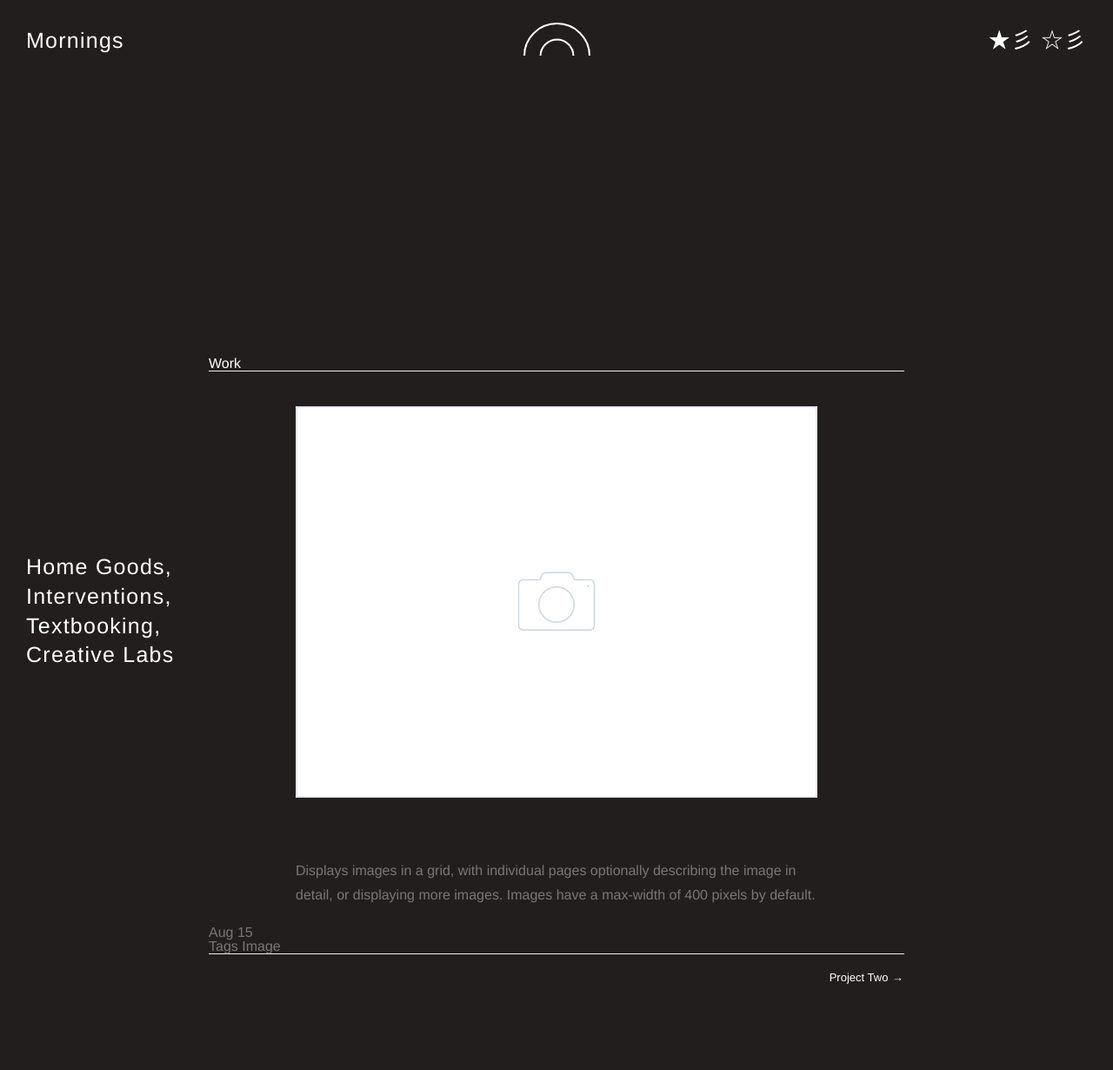
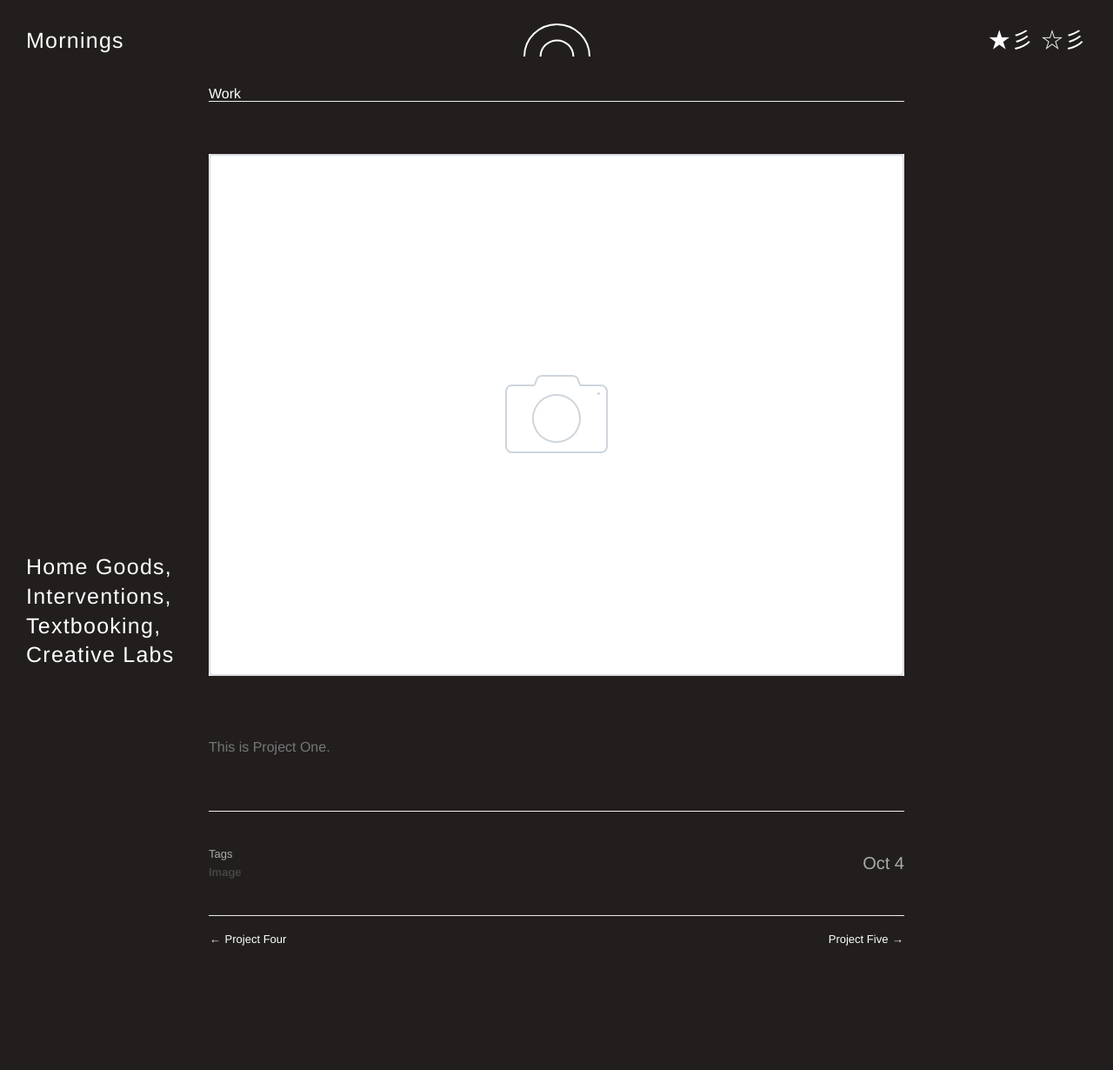
Before and after one commit to mornings/mornings-co.github.io, a PHP site: page /posts/project-one.html in a window 1280 px wide. Shown: the whole page at 87% size. After the commit the page ends 1087 px from the top, so only its background shows below. Run offline with PHP 8.4, Linux system fonts and the light colour scheme; some libraries are stand-ins or nearby versions.

Commit message:
new css — ugly as all hell but it works

```diff
--- a/posts/project-five.html
+++ b/posts/project-five.html
@@ -149,8 +149,8 @@
   <nav id="post-nav">
   	<span class="prev">
 
-  			<a href='/posts/project-four.html'>
-  				<span class="arrow">&larr;</span> Project Four
+  			<a href='/posts/project-one.html'>
+  				<span class="arrow">&larr;</span> Simple Home Goods
   			</a>
 
   	</span>
--- a/posts/project-four.html
+++ b/posts/project-four.html
@@ -157,8 +157,8 @@
 
   	<span class="next">
 
-  			<a href='/posts/project-five.html'>
-  				Project Five <span class="arrow">&rarr;</span>
+  			<a href='/posts/project-one.html'>
+  				Simple Home Goods <span class="arrow">&rarr;</span>
   			</a>
 
   	</span>
--- a/posts/project-one.html
+++ b/posts/project-one.html
@@ -132,14 +132,14 @@
 
 <p><img class="featured 2x" src="/static/images/image-full.jpg"/></p>
 
-<p>Displays images in a grid, with individual pages optionally describing the image in detail, or displaying more images. Images have a max-width of 400 pixels by default.</p>
+<p>This is Project One.</p>
 
 
   	</section>
   </article>
 
   <footer id="post-meta" class="group">
-    <div class="date">Aug 15</div>
+    <div class="date">Oct 4</div>
 
     <div><span>Tags</span> Image </div>
 
@@ -149,12 +149,16 @@
   <nav id="post-nav">
   	<span class="prev">
 
+  			<a href='/posts/project-four.html'>
+  				<span class="arrow">&larr;</span> Project Four
+  			</a>
+
   	</span>
 
   	<span class="next">
 
-  			<a href='/posts/project-two.html'>
-  				Project Two <span class="arrow">&rarr;</span>
+  			<a href='/posts/project-five.html'>
+  				Project Five <span class="arrow">&rarr;</span>
   			</a>
 
   	</span>
--- a/posts/project-six.html
+++ b/posts/project-six.html
@@ -130,9 +130,9 @@
   <article class="post">
   	<section class="post-body">
 
-<p><img class="featured 2x" src="/static/images/image-full.jpg"/></p>
+<p><img class="featured 2x" src="/static/images/uc.png"/></p>
 
-<p>Displays images in a grid, with individual pages optionally describing the image in detail, or displaying more images. Images have a max-width of 400 pixels by default.</p>
+<p>WAT images in a grid, with individual pages optionally describing the image in detail, or displaying more images. Images have a max-width of 400 pixels by default.</p>
 
 
   	</section>
--- a/posts/project-two.html
+++ b/posts/project-two.html
@@ -149,10 +149,6 @@
   <nav id="post-nav">
   	<span class="prev">
 
-  			<a href='/posts/project-one.html'>
-  				<span class="arrow">&larr;</span> Simple Home Goods
-  			</a>
-
   	</span>
 
   	<span class="next">
--- a/static/css/style.css
+++ b/static/css/style.css
@@ -17,17 +17,11 @@ body {
 	height: 100%;
 	color:#777;
 	background-color:#231E1E;
-
 }
 
-p {
-	line-height:1.8;
-}
-
-strong {
-	font-weight: 500;
-	color: #444;
-}
+/*=========================================
+Typography
+=========================================== */
 
 ul {
 	text-decoration:none;
@@ -45,22 +39,6 @@ a {
 a:hover {
 	text-decoration:none;
 	border-bottom: 2px solid;
-}
-
-.center {
-	margin: 0 auto;
-	/*padding:0 40px 0 40px;*/
-	max-width:200px;
-	position: relative; top: 7%;
-	-webkit-transform: translateY(-50%);
-	-ms-transform: translateY(-50%);
-	transform: translateY(-50%);
-}
-
-#logotype {
-	margin: 50px auto;
-	width: 100%;
-	height: 100%;
 }
 
 a#title {
@@ -93,11 +71,58 @@ a#bottomright {
 	max-width:200px;
 }
 
+p {
+	line-height:1.8;
+}
+
+p.small {
+	color: #bbb; font-size: 14px; line-height: 1.5;
+	display: block;
+}
+
+.post-body, p { line-height:1.7; }
+
+strong {
+	font-weight: 500;
+	color: #444;
+}
+
+h3 {
+	font-size:13px;
+	font-weight:bold;
+	color:#fff;
+	margin-bottom:6px;
+}
+
+h4 {
+	font-size: 13px;
+	font-weight: bold;
+	color: #666;
+	margin-bottom: 6px;
+}
+
+.center {
+	margin: 50px auto;
+	max-width:200px;
+	position: relative;
+	-webkit-transform: translateY(-50%);
+	-ms-transform: translateY(-50%);
+	transform: translateY(-50%);
+}
+
+#logotype {
+	position: fixed;
+/*	padding: 0px 1000px 0px 0px;*/
+	margin: 0px auto;
+	width: 100%;
+	height: 100%;
+}
+
 /*=========================================
 General Spacing
 =========================================== */
 .post p,.post ul {
-	max-width:600px;
+	max-width:800px;
 	margin:0 auto;
 }
 .post p {
@@ -204,6 +229,70 @@ img {
 }
 
 /*=========================================
+Post Page
+=========================================== */
+#header {
+	border-bottom:1px solid #eee;
+	margin-bottom:20px;
+}
+
+.post {
+	margin-bottom:60px;
+}
+
+#post-meta {
+	font-size:13px;
+	font-weight:bold;
+	color:#aaa;
+	margin-bottom:40px;
+	line-height:1.4;
+	border-top:1px solid #eee;
+	padding-top:40px;
+	color:#444;
+}
+
+#post-meta div {
+	display:inline-block;
+}
+
+#post-meta div span {
+	color:#666;
+	color:#333;
+	color:#aaa;
+	font-weight:500;
+	display:block;
+	margin-bottom:2px;
+}
+
+#post-meta div.date {
+	float:right;
+	text-align:right;
+	position:relative;
+	top:1px;
+	font:300 20px/1.8 "Helvetica Neue",helvetica,Arial,sans-serif;
+	color:#aaa;
+}
+
+#sharing {
+	float:right;
+	margin:-2px;
+}
+
+#sharing a {
+	font-size:20px;
+	font-size:23px;
+	margin-left:2px;
+	margin-top:4px;
+	color:#d4d4d4;
+	display:inline-block;
+	vertical-align:middle;
+}
+
+#sharing a:hover {
+	color: #444;
+}
+
+/*=========================================
 Post Navigation
 =========================================== */
 
```
